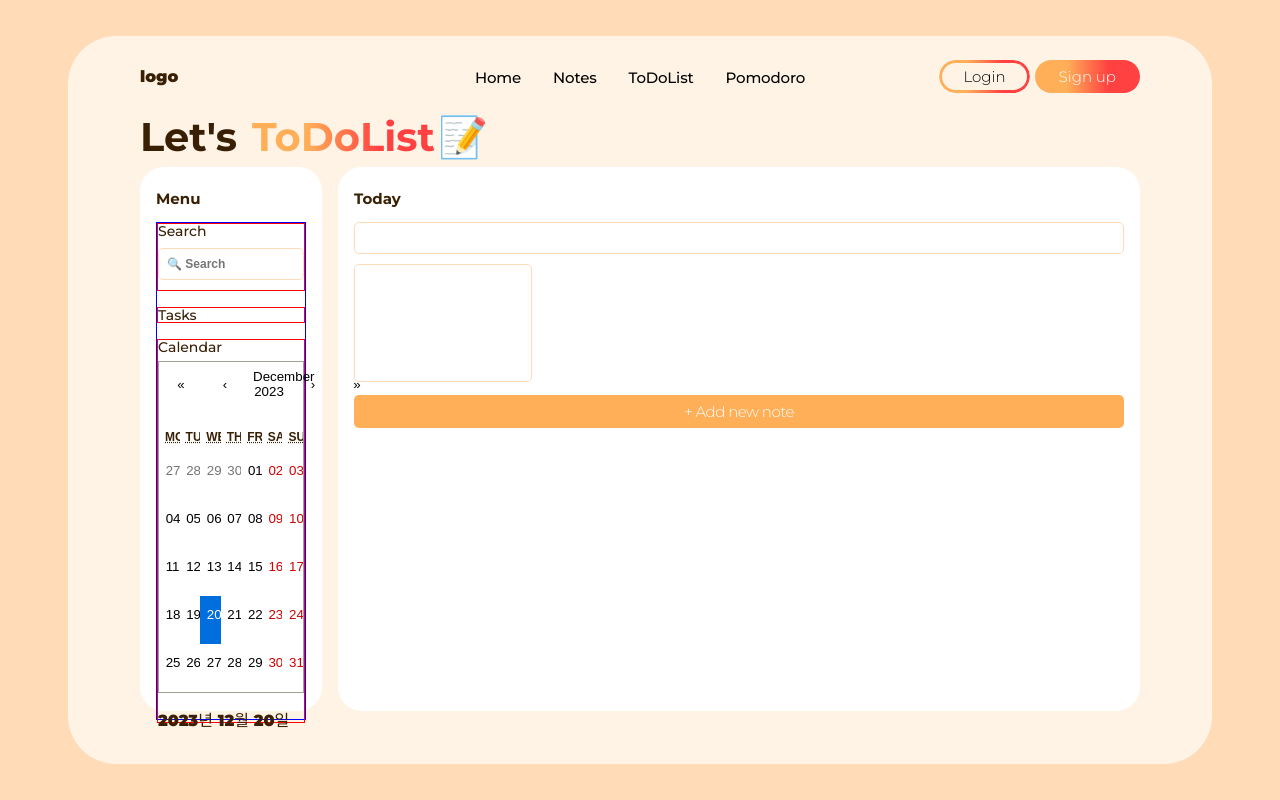
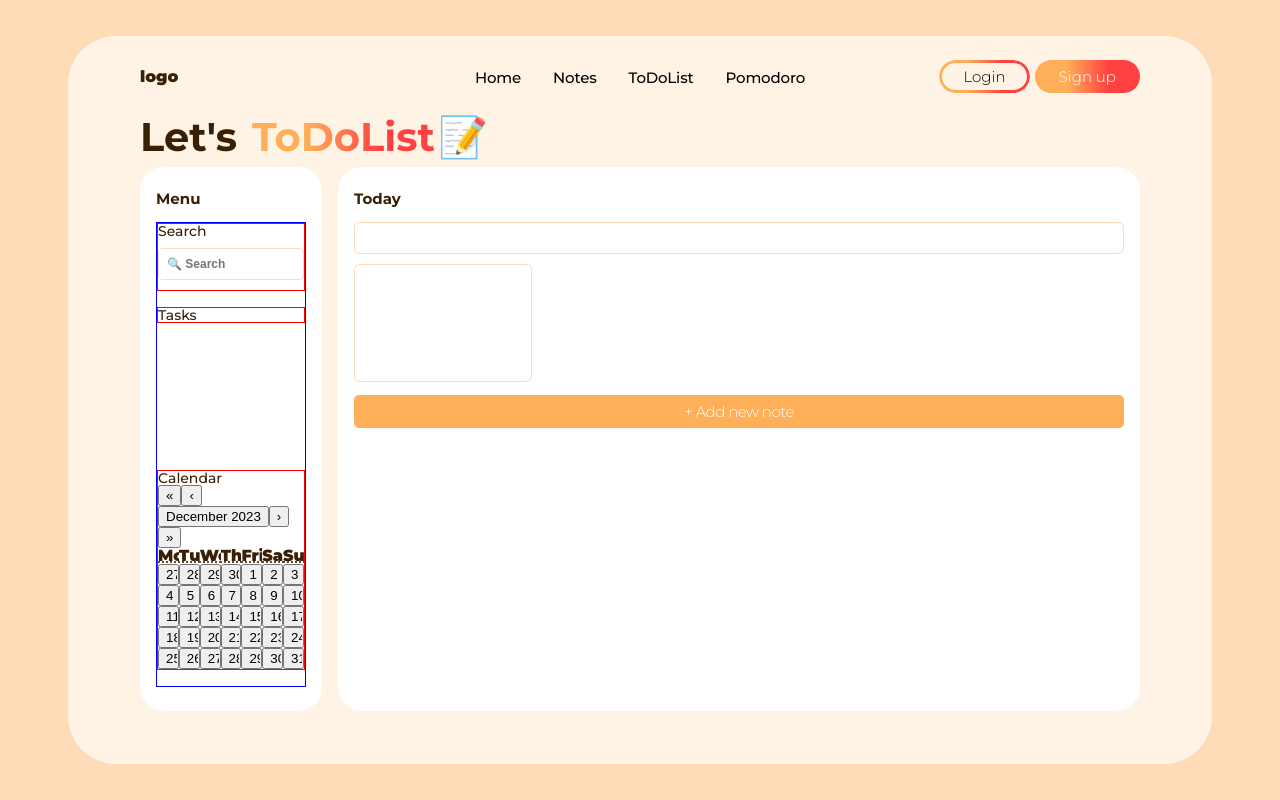
Before and after one commit to sooozi/study-app_ver.01, a React (Create React App) app: page /ToDoList in a window 1280 px wide. Built offline with nearby package versions, Linux system fonts and the light colour scheme.

Commit message:
231222_스터디앱_투두리스트 달력

```diff
--- a/src/components/ListCalendar.js
+++ /dev/null
@@ -1,72 +0,0 @@
-import React, { useState } from "react";
-import Calendar from "react-calendar";
-import "react-calendar/dist/Calendar.css";
-import styled from "styled-components";
-
-const Container = styled.div`
-  display: flex;
-  flex-direction: column;
-  height: 100%;
-  justify-content: center;
-  position: relative;
-  gap: 20px;
-`;
-const DotBox = styled.div`
-  width: 100%;
-  height: 10px;
-  display: flex;
-  justify-content: center;
-  align-items: center;
-`;
-const CalendarDot = styled.div`
-  margin-top: 5px;
-  width: 10px;
-  height: 10px;
-  border-radius: 50%;
-  background-color: #f87171;
-`;
-
-function ListCalendar ({ user }){
-  const [value, onChange] = useState(new Date());
-  const dateArr = ["2022. 12. 10."];
-  return (
-    <Container>
-      <Calendar
-        onChange={onChange}
-        value={value}
-        formatDay={(locale, date) =>
-          new Date(date).toLocaleDateString("en-us", {
-            day: "2-digit",
-          })
-        }
-        tileContent={({ date, view }) => {
-          const exist = dateArr.find(
-            (oneDate) =>
-              oneDate ===
-              String(
-                new Date(date).toLocaleDateString("ko", {
-                  year: "numeric",
-                  month: "2-digit",
-                  day: "2-digit",
-                })
-              )
-          );
-          return (
-            <>
-              <DotBox>{exist && <CalendarDot />}</DotBox>
-            </>
-          );
-        }}
-      />
-      <h1>
-        {new Date(value).toLocaleDateString("ko", {
-          year: "numeric",
-          month: "short",
-          day: "numeric",
-        })}
-      </h1>
-    </Container>
-  );
-};
-
-export default ListCalendar;
--- a/src/components/TodoNav.js
+++ b/src/components/TodoNav.js
@@ -1,7 +1,7 @@
 import { default as React, useState } from 'react';
+import Calendar from 'react-calendar';
 import styled from "styled-components";
 import InnerFilter from "./InnerFilter";
-import ListCalendar from "./ListCalendar";
 
 const TodoInner= styled.div `
     display: flex;
@@ -42,6 +42,7 @@ const ContBox= styled.div `
 
 function TodoNav({ onSearchChange }) {
     const [searchValue, setSearchValue] = useState('');
+    const [value, onChange] = useState(new Date());
 
     const handleSearchChange = (event) => {
         setSearchValue(event.target.value);
@@ -64,7 +65,12 @@ function TodoNav({ onSearchChange }) {
                 </div>
                 <ContBox>
                     <InnerTit>Calendar</InnerTit>
-                    <ListCalendar />
+                    <div>
+                        <Calendar
+                            onChange={onChange}
+                            value={value}
+                        />
+                    </div>
                 </ContBox>
             </ContWrap>
         </TodoInner>
```
